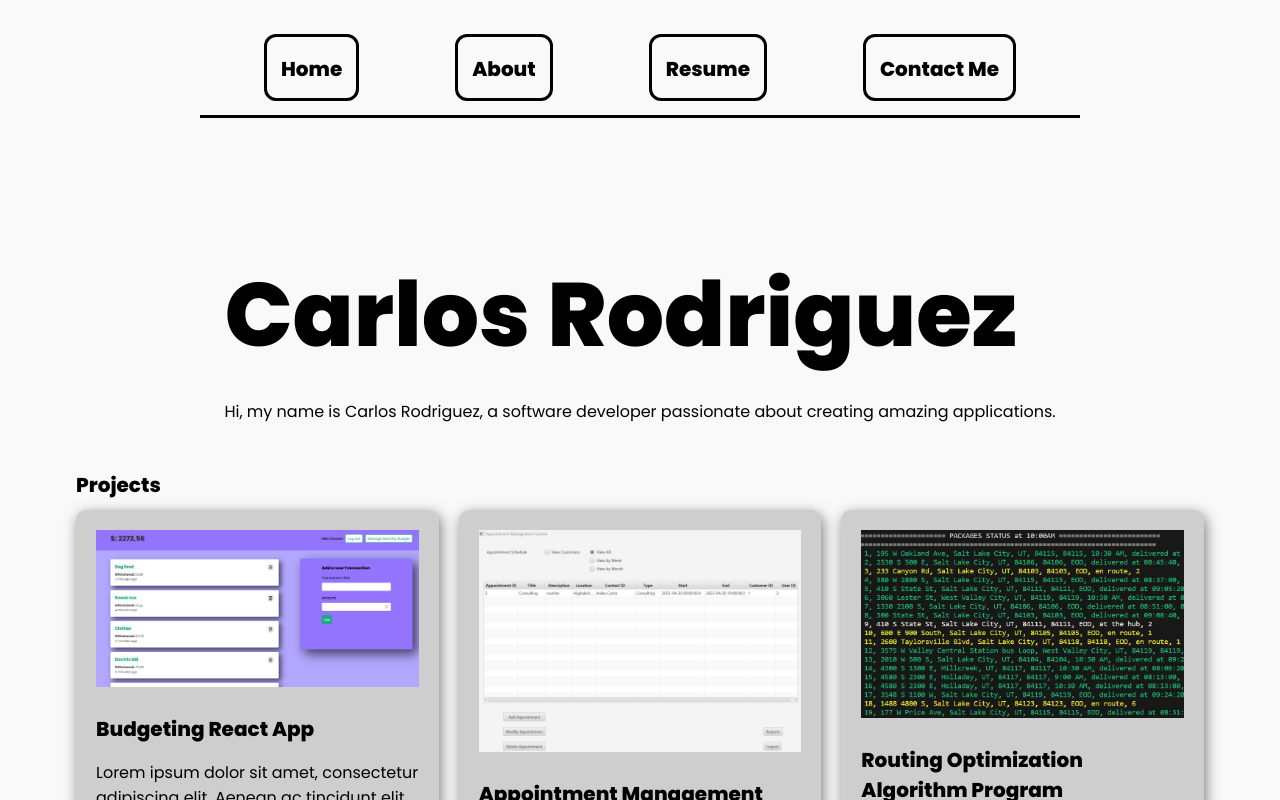
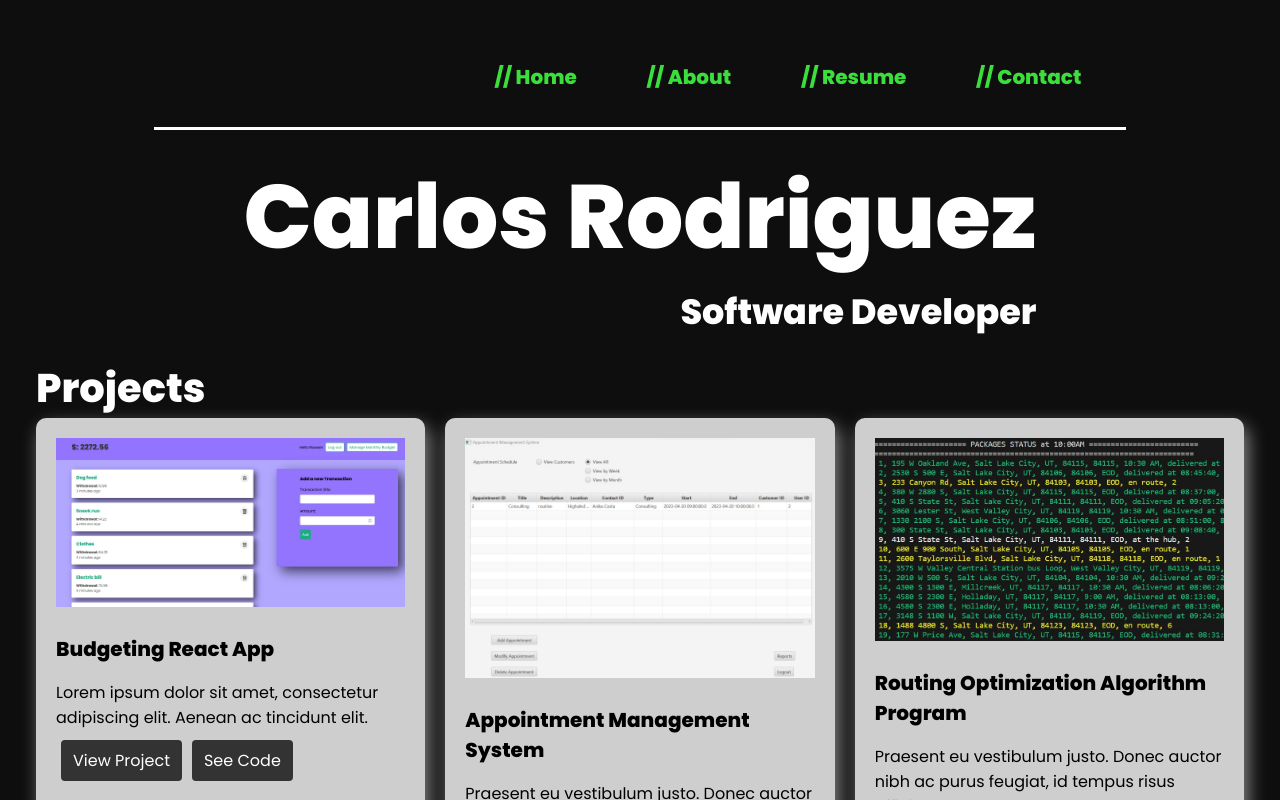
Before and after one commit to Crod7/Outdated-Portfolio-React-Website, a React (Create React App) app in the folder frontend/: page / in a window 1280 px wide. Shown: the top 800 px of the page. Built offline with nearby package versions, Linux system fonts and the light colour scheme.

Commit message:
Changed the design of the website through the css.

```diff
--- a/frontend/src/components/Contact.js
+++ b/frontend/src/components/Contact.js
@@ -27,7 +27,7 @@ const Contact = () => {
 
   return (
     <div className='contact-title'>
-      <h1>Contact me</h1>
+      <h1 className='title'>Contact me</h1>
       <div className="contact-container">
         <form onSubmit={handleSubmit}>
           <div className="form-group">
--- a/frontend/src/components/Footer.js
+++ b/frontend/src/components/Footer.js
@@ -8,7 +8,7 @@ const Footer = () => {
   return (
     <footer className="footer">
         <div className="footer-section left-section">
-            <h3>Left Section</h3>
+            <h3>Links</h3>
             <ul>
                 <li>Item 1</li>
                 <li>Item 2</li>
@@ -16,7 +16,7 @@ const Footer = () => {
             </ul>
         </div>
         <div className="footer-section right-section">
-            <h3>Right Section</h3>
+            <h3>Check me out</h3>
             <ul>
                 <li>
                     <a href="https://github.com" target="_blank" rel="noopener noreferrer">
@@ -30,9 +30,6 @@ const Footer = () => {
                     </a>
                      Linkedin
                 </li>
-                <li>
-                    <i className="fab fa-twitter"></i> Twitter
-                </li>
             </ul>
         </div>
     </footer>
--- a/frontend/src/components/Home.js
+++ b/frontend/src/components/Home.js
@@ -37,11 +37,11 @@ const Home = () => {
     <div className="homepage-container">
         <div>
             <h1 className="homepage-name">Carlos Rodriguez</h1>
-            <p>Hi, my name is Carlos Rodriguez, a software developer passionate about creating amazing applications.</p>
+            <h2 className="homepage-subtitle">Software Developer</h2>
         </div>
 
         <section id="projects">
-            <h2>Projects</h2>
+            <h2 className="title">Projects</h2>
             <div className="projects-container">
                 {projects.map((project) => (
                 <div key={project.id} className="project-card">
@@ -56,6 +56,9 @@ const Home = () => {
                 ))}
             </div>
         </section>
+        <div>
+            <h2 className="homepage-subtitle">About Me</h2>
+        </div>
     </div>
 
   )
--- a/frontend/src/components/Navbar.js
+++ b/frontend/src/components/Navbar.js
@@ -12,22 +12,22 @@ const Navbar = () => {
       <div className="navContainer">
         {(
           <Link to="/" className="logo">
-            <h2>Home</h2>
+            <h2>// Home</h2>
           </Link>
         )}
         {(
           <Link to="/about" className="logo">
-            <h2>About</h2>
+            <h2>// About</h2>
           </Link>
         )}
         {(
           <Link to="/resume" className="logo">
-            <h2>Resume</h2>
+            <h2>// Resume</h2>
           </Link>
         )}
         {(
           <Link to="/contact" className="logo">
-            <h2>Contact Me</h2>
+            <h2>// Contact</h2>
           </Link>
         )}
       </div>
--- a/frontend/src/components/Resume.js
+++ b/frontend/src/components/Resume.js
@@ -3,7 +3,7 @@ import React from "react";
 const Resume = () => {
     return (
       <div className="resume-container">
-        <h1>Resume</h1>
+        <h1 className="title">Resume</h1>
         <div className="section-container">
           <h1>Carlos Rodriguez</h1>
           <p>
--- a/frontend/src/css/contact.css
+++ b/frontend/src/css/contact.css
@@ -4,7 +4,11 @@
     align-items: center;
     padding: 24px;
   }
-
+  .title {
+    color: var(--titleColor);
+    font-size: 40px;
+    margin: 0px;
+  }
   .contact-container form {
     min-width: 400px;
     padding: 20px;
--- a/frontend/src/css/home.css
+++ b/frontend/src/css/home.css
@@ -3,11 +3,19 @@
     flex-direction: column;
     justify-content: space-between;
     align-items: center;
-    padding: 40px;
-    margin: 10px 16px 150px 16px;
+    padding: 0px;
+    margin: 0px 16px 150px 16px;
   }
 .homepage-name {
+  color: var(--titleColor);
   font-size: 90px;
+  margin: 0px;
+}
+.homepage-subtitle {
+  color: var(--titleColor);
+  font-size: 35px;
+  text-align: right;
+  margin: 0px;
 }
 
 
--- a/frontend/src/css/index.css
+++ b/frontend/src/css/index.css
@@ -10,17 +10,17 @@
 @import url('https://fonts.googleapis.com/css2?family=Poppins:wght@300;400;500;600;800&family=VT323&display=swap');
 
 :root {
-  --primary: #d7dedf;
+  --primary: #00d0eb;
   --secondary: #cecece;
   --button: #547EAB;
   --error: #e7195a;
   --textColor: rgb(0, 0, 0);
-  --boxShadow: 2px 4px 14px rgba(0, 0, 0, 0.5);
-  --orangeTextShadow: 2px 4px 8px rgb(255, 183, 0);
+  --titleColor: white;
+  --boxShadow: 4px 8px 18px rgba(255, 255, 255, 0.5);
 
 }
 body {
-  background: rgb(249, 249, 249);
+  background: rgb(14, 14, 14);
   margin: 0;
   font-family: "Poppins";
   color: var(--textColor);
--- a/frontend/src/css/navbar.css
+++ b/frontend/src/css/navbar.css
@@ -7,30 +7,32 @@
 }
 @media (min-width: 456px) {
   header {
-    padding: 20px 200px 20px 200px;
+    padding: 20px 12% 20px 12%;
     min-width: 400px;
   }
 }
 
 header .navContainer {
   border-bottom: solid;
+  border-color: var(--titleColor);
+  min-width: 400px;
   max-width: 1400px;
   margin: 0 auto;
-  padding: 10px 60px;
+  padding: 10px;
   display: flex;
   align-items: center;
-  justify-content: space-between;
+  justify-content: right;
 }
 .logo {
   border: solid;
-  padding: 0px 14px 4px 14px;
-  border-radius: 12px;
+  border-color: rgba(255, 255, 255, 0);
   text-decoration: none;
-  color: var(--textColor);
+  padding: 0px 20px 0px 20px;
+  color: rgb(59, 223, 59);
   font-size: 16px;
-  margin: 4px;
+  margin: 12px;
 }
 .logo:hover{
-  background-color: var(--secondary);
-  text-shadow: var(--orangeTextShadow);
+  border: solid;
+  border-radius: 12px;
 }
--- a/frontend/src/css/resume.css
+++ b/frontend/src/css/resume.css
@@ -3,7 +3,11 @@
     margin: 0 auto;
     padding: 20px;
   }
-
+.title {
+  color: var(--titleColor);
+  font-size: 40px;
+  margin: 0px;
+}
   .section-container {
     background-color: var(--secondary);
     border-radius: 10px;
```
